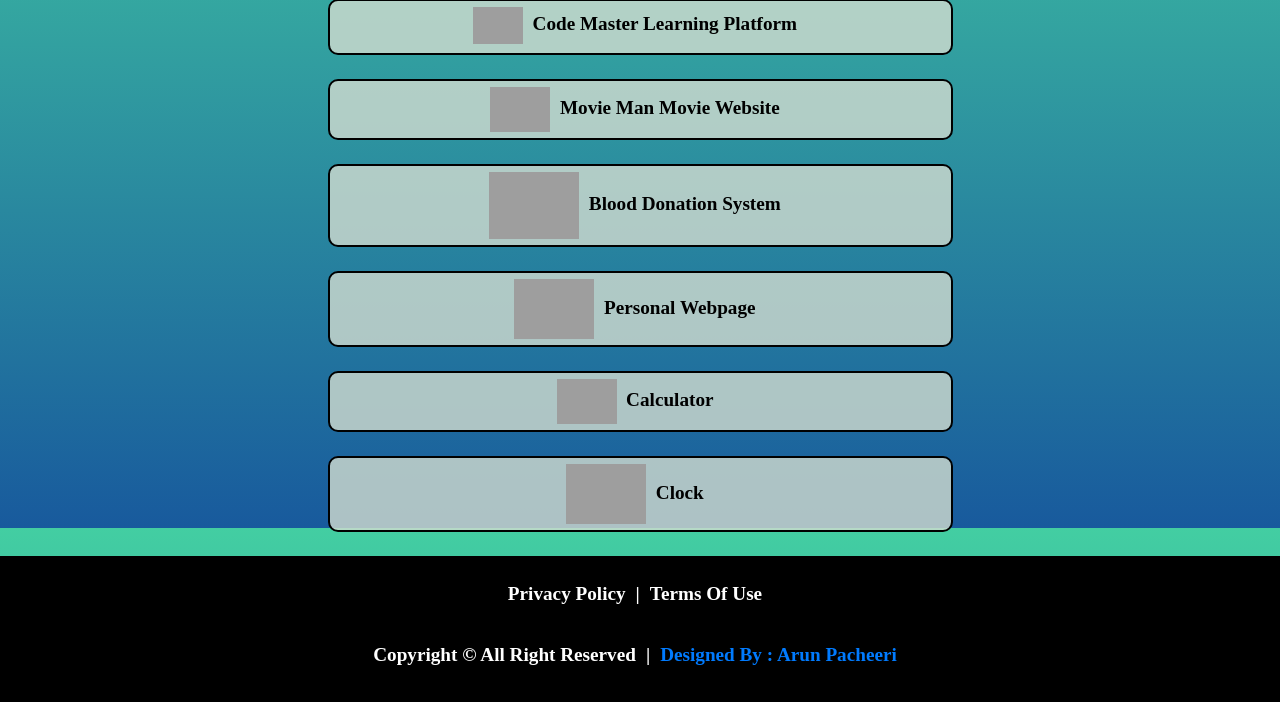
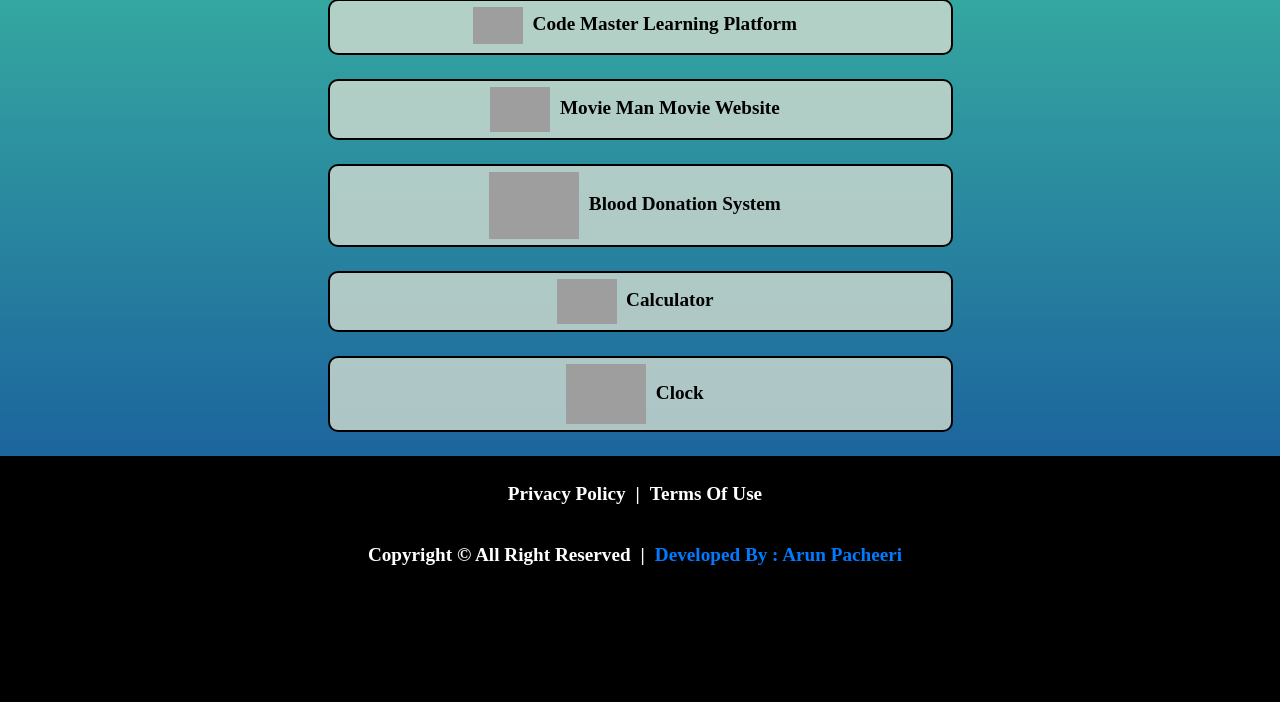
Before and after one commit to arunp007/linktree, a Django app: page /linkapp/link in a window 1280 px wide. Shown: the part 1072-1774 px from the top of the page. After the commit the page ends 1637 px from the top, so only its background shows below. Run offline with Django 4.2, Linux system fonts and the light colour scheme; grey boxes are pictures that could not be loaded.

Commit message:
Added Some Changes

```diff
--- a/linkproject/linkapp/templates/link.html
+++ b/linkproject/linkapp/templates/link.html
@@ -25,13 +25,12 @@
                 <center><button class="btn btn-primary col-xs-6 col-sm-6 col-md-6 col-lg-6" onclick="location.href='https://codemaster8848.herokuapp.com/learnapp/home'"><img src="https://codemaster8848.herokuapp.com/static/images/logo.png" width="50px"><label>&nbsp;&nbsp;Code Master Learning Platform</label></button></center>&nbsp;
                 <center><button class="btn btn-primary col-xs-6 col-sm-6 col-md-6 col-lg-6" onclick="location.href='http://movieman123.herokuapp.com/movieapp/movie'"><img src="http://movieman123.herokuapp.com/static/images/logo2.png" width="60px"><label>&nbsp;&nbsp;Movie Man Movie Website</label></button></center>&nbsp;
                 <center><button class="btn btn-primary col-xs-6 col-sm-6 col-md-6 col-lg-6" onclick="location.href='https://blooddonationsystem1.herokuapp.com/mainhomeapp/main'"><img src="https://blooddonationsystem1.herokuapp.com/static/images/main_home/donation.png" width="90px"><label>&nbsp;&nbsp;Blood Donation System</label></button></center>&nbsp;
-                <center><button class="btn btn-primary col-xs-6 col-sm-6 col-md-6 col-lg-6" onclick="location.href='https://personalwebpage1.herokuapp.com/personalapp/home'"><img src="https://i.ibb.co/GJ3GX2c/personal.png" width="80px"><label>&nbsp;&nbsp;Personal Webpage</label></button></center>&nbsp;
                 <center><button class="btn btn-primary col-xs-6 col-sm-6 col-md-6 col-lg-6" onclick="location.href='https://calculator52.herokuapp.com/newapp/cal'"><img src="https://www.pngmart.com/files/7/Calculator-PNG-Image.png" width="60px"><label>&nbsp;&nbsp;Calculator</label></button></center>&nbsp;
                 <center><button class="btn btn-primary col-xs-6 col-sm-6 col-md-6 col-lg-6" onclick="location.href='https://clock125.herokuapp.com/clockapp/clock'"><img src="https://pngimg.com/uploads/clock/clock_PNG6616.png" width="80px"><label>&nbsp;&nbsp;Clock</label></button></center>&nbsp;
             </div>
             <div class="col-xs-12 col-lg-12" style="background-color: black; color: white; width: 100%;">
             <br><center><label>Privacy Policy</label><label>|</label><label>Terms Of Use</label></center><br>
-                <center><label>Copyright © All Right Reserved</label><label>|</label><label><a href="mailto:arunp4624@gmail.com" style="text-decoration: none;">Designed By : Arun Pacheeri</a></label></center><br>
+                <center><label>Copyright © All Right Reserved</label><label>|</label><label><a href="mailto:arunp4624@gmail.com" style="text-decoration: none;">Developed By : Arun Pacheeri</a></label></center><br>
             </div>
         </div>
     </div>
```
